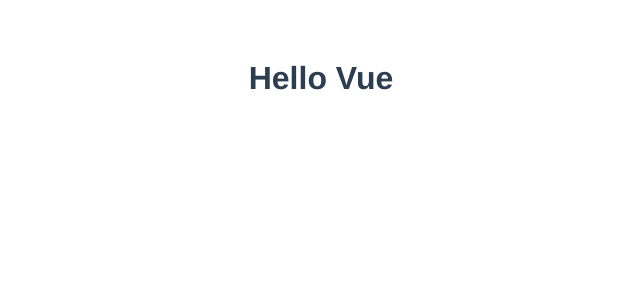
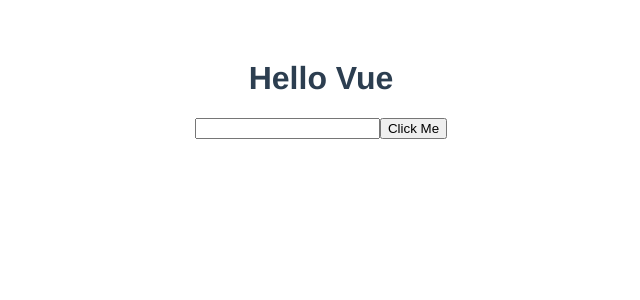
Before and after one commit to AlbertSigsbert/Vue-Modal-Project, a Vue app: page / in a window 1280 px wide. Shown: the top 300 px of the page, without its empty margins (319-959 px from the left). Built offline with nearby package versions, Linux system fonts and the light colour scheme.

Commit message:
Template refs

```diff
--- a/src/App.vue
+++ b/src/App.vue
@@ -1,5 +1,7 @@
 <template>
 <h1>{{ title }}</h1>
+<input type="text" ref="name">
+<button @click="handleClick">Click Me</button>
 </template>
 
 <script>
@@ -10,6 +12,11 @@
   data(){
     return{
       title:"Hello Vue"
+    }
+  },
+  methods:{
+    handleClick(){
+      this.$refs.name.focus()
     }
   }
 }
```
